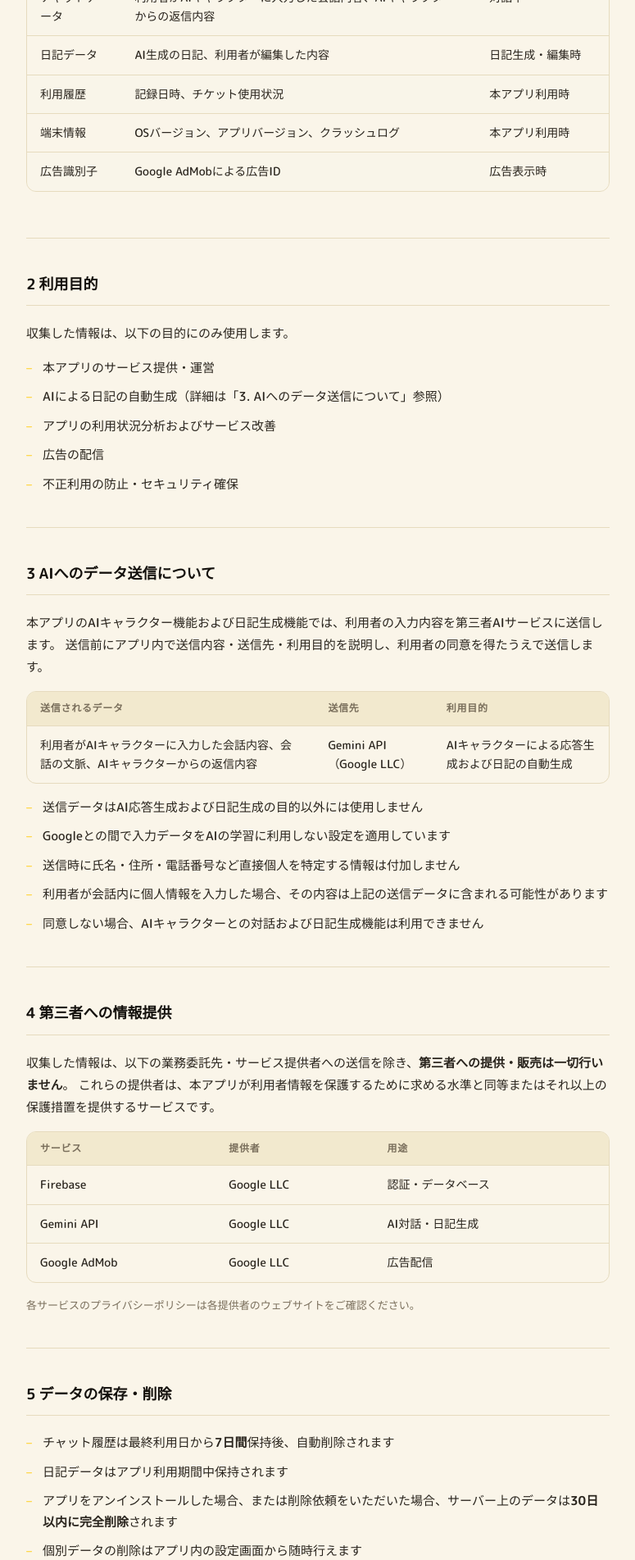
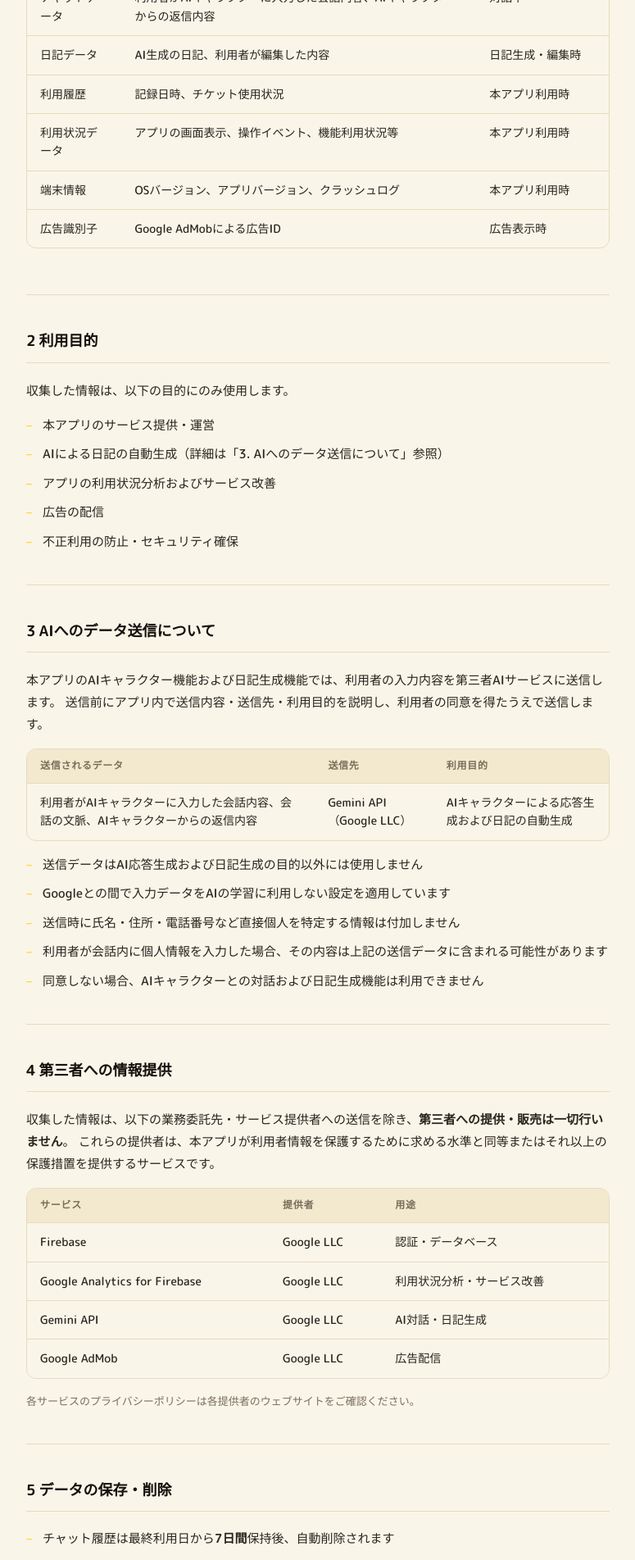
Before and after one commit to yanasan/boyaki_diary_lp, a Next.js app: page /privacy in a window 1280 px wide. Shown: the part 580-2483 px from the top of the page at 82% size, without its empty margins (252-1027 px from the left). Built offline with nearby package versions, Linux system fonts and the light colour scheme.

Commit message:
プライバシーポリシーの更新

```diff
--- a/app/privacy/page.tsx
+++ b/app/privacy/page.tsx
@@ -67,6 +67,11 @@ export default function PrivacyPolicy() {
                   <tr>
                     <td>利用履歴</td>
                     <td>記録日時、チケット使用状況</td>
+                    <td>本アプリ利用時</td>
+                  </tr>
+                  <tr>
+                    <td>利用状況データ</td>
+                    <td>アプリの画面表示、操作イベント、機能利用状況等</td>
                     <td>本アプリ利用時</td>
                   </tr>
                   <tr>
@@ -152,6 +157,11 @@ export default function PrivacyPolicy() {
                     <td>認証・データベース</td>
                   </tr>
                   <tr>
+                    <td>Google Analytics for Firebase</td>
+                    <td>Google LLC</td>
+                    <td>利用状況分析・サービス改善</td>
+                  </tr>
+                  <tr>
                     <td>Gemini API</td>
                     <td>Google LLC</td>
                     <td>AI対話・日記生成</td>
@@ -193,6 +203,8 @@ export default function PrivacyPolicy() {
               <strong>広告目的でのユーザートラッキングは行いません。</strong>
             </p>
             <ul>
+              <li>Google Analytics for Firebaseにより、アプリの利用状況を分析する場合があります</li>
+              <li>利用状況分析は、サービス改善、不具合調査、機能改善のために使用します</li>
               <li>iOSではApp Tracking Transparency（ATT）に準拠します</li>
               <li>利用者は端末の設定から広告IDのリセットや広告トラッキングの無効化が可能です</li>
             </ul>
```
